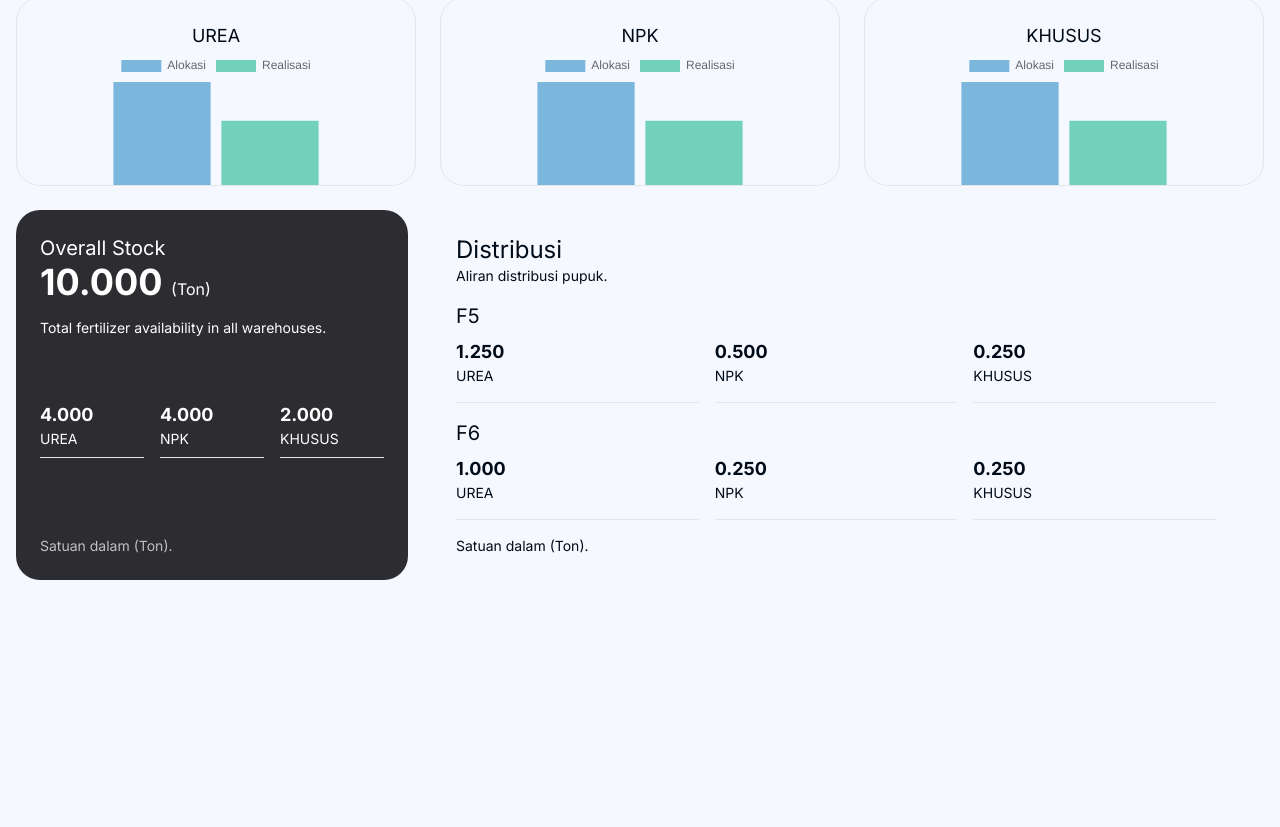
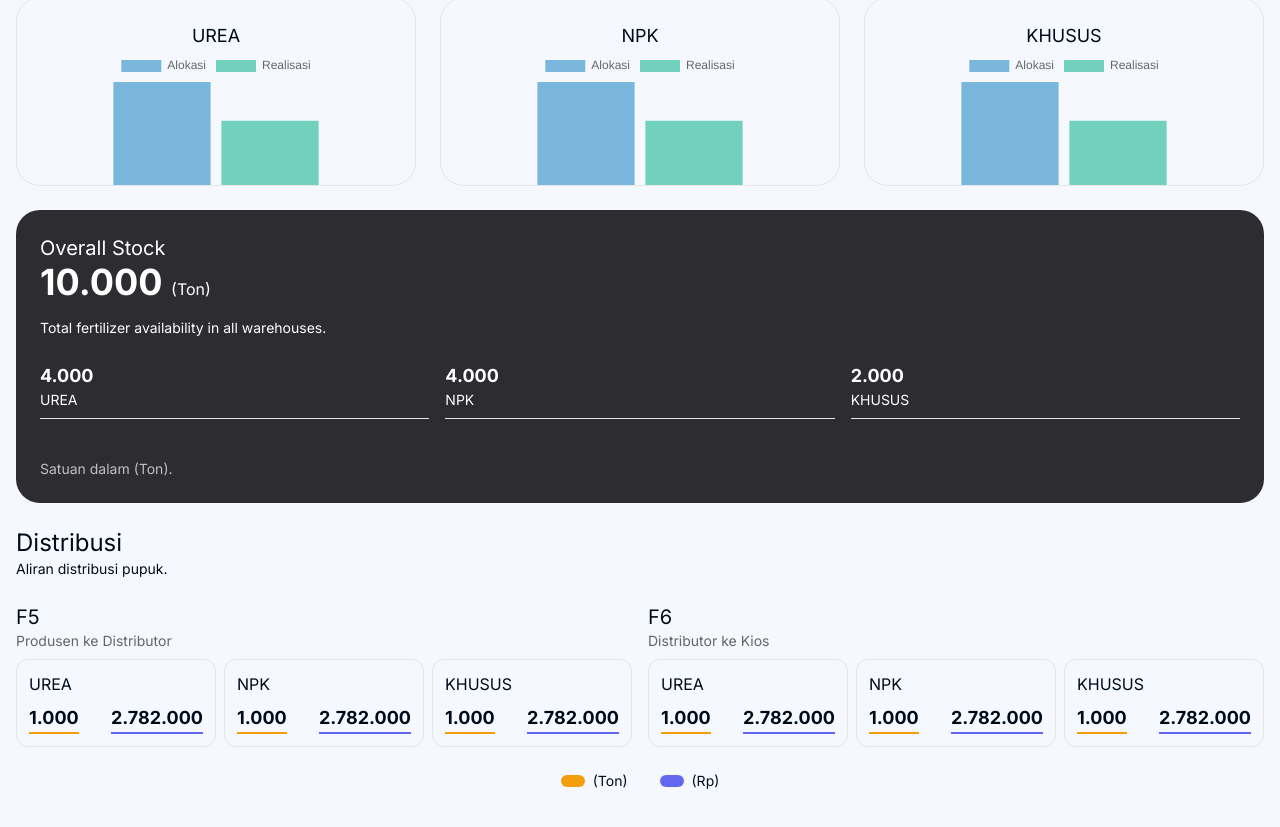
Before and after one commit to weexdayend/didactic-waffle, a Next.js app: page /en/home in a window 1280 px wide. Shown: the part 297-1124 px from the top of the page. Before the commit the page ends 957 px from the top, so only its background shows below. Built offline with nearby package versions, Linux system fonts and the light colour scheme.

Commit message:
new layout and color card with legend

```diff
--- a/src/app/[locale]/(main)/home/page.tsx
+++ b/src/app/[locale]/(main)/home/page.tsx
@@ -51,7 +51,6 @@ const Page = () => {
         </div>
         <CardOverall />
         <CardAch />
-
       </div>
     </div>
   )
--- a/src/components/home/card-ach.tsx
+++ b/src/components/home/card-ach.tsx
@@ -6,48 +6,106 @@ const CardAch = () => {
   const ca = useTranslations('CardAch');
 
   return (
-    <div className='flex flex-col w-full h-full justify-between gap-4 px-6 py-6 xl:col-span-2'>
+    <div className='w-full grid grid-cols-1 md:col-span-4 lg:col-span-4 xl:col-span-4 gap-6'>
       <div className='flex flex-col'>
         <h1 className='text-2xl'>Distribusi</h1>
         <h4 className='text-sm dark:text-white/60'>Aliran distribusi pupuk.</h4>
       </div>
+      <div className='w-full grid grid-cols-1 sm:grid-cols-1 md:grid-cols-1 lg:grid-cols-1 xl:grid-cols-2 gap-4'>
         <div className='flex flex-col w-full h-full'>
-        <h4 className='text-xl pb-2'>F5</h4>
-        <div className='grid grid-cols-3 gap-4'>
-          <div className='flex flex-col pb-4 border-b'>
-            <h6 className='text-lg font-bold '>1.250</h6>
-            <h6 className='text-sm'>UREA</h6>
+          <div className='flex flex-col'>
+            <h4 className='text-xl'>F5</h4>
+            <h4 className='text-sm text-zinc-800/70 dark:text-white/70 pb-2'>Produsen ke Distributor</h4>
           </div>
-          <div className='flex flex-col pb-4 border-b'>
-            <h6 className='text-lg font-bold'>0.500</h6>
-            <h6 className='text-sm'>NPK</h6>
+          <div className='grid w-full grid-cols-1 sm:grid-cols-1 md:grid-cols-1 lg:grid-cols-3 xl:grid-cols-3 gap-2'>
+            <div className='flex flex-col w-full border rounded-xl p-3'>
+              <h6 className='text-base pb-2'>UREA</h6>
+              <div className='flex flex-row w-full items-center justify-between'>
+                <div className='flex flex-row border-b-2 border-amber-500'>
+                  <h6 className='text-lg font-bold'>1.000</h6>
                 </div>
-          <div className='flex flex-col pb-4 border-b'>
-            <h6 className='text-lg font-bold'>0.250</h6>
-            <h6 className='text-sm'>KHUSUS</h6>
+                <div className='flex flex-row border-b-2 border-indigo-500'>
+                  <h6 className='text-lg font-bold'>2.782.000</h6>
+                </div>
+              </div>
+            </div>
+            <div className='flex flex-col w-full border rounded-xl p-3'>
+              <h6 className='text-base pb-2'>NPK</h6>
+              <div className='flex flex-row w-full items-center justify-between'>
+                <div className='flex flex-row border-b-2 border-amber-500'>
+                  <h6 className='text-lg font-bold'>1.000</h6>
+                </div>
+                <div className='flex flex-row border-b-2 border-indigo-500'>
+                  <h6 className='text-lg font-bold'>2.782.000</h6>
+                </div>
+              </div>
+            </div>
+            <div className='flex flex-col w-full border rounded-xl p-3'>
+              <h6 className='text-base pb-2'>KHUSUS</h6>
+              <div className='flex flex-row w-full items-center justify-between'>
+                <div className='flex flex-row border-b-2 border-amber-500'>
+                  <h6 className='text-lg font-bold'>1.000</h6>
+                </div>
+                <div className='flex flex-row border-b-2 border-indigo-500'>
+                  <h6 className='text-lg font-bold'>2.782.000</h6>
+                </div>
+              </div>
             </div>
           </div>
         </div>
 
         <div className='flex flex-col w-full h-full'>
-        <h4 className='text-xl pb-2'>F6</h4>
-        <div className='grid grid-cols-3 gap-4'>
-          <div className='flex flex-col pb-4 border-b'>
-            <h6 className='text-lg font-bold '>1.000</h6>
-            <h6 className='text-sm'>UREA</h6>
+          <div className='flex flex-col'>
+            <h4 className='text-xl'>F6</h4>
+            <h4 className='text-sm text-zinc-800/70 dark:text-white/70 pb-2'>Distributor ke Kios</h4>
           </div>
-          <div className='flex flex-col pb-4 border-b'>
-            <h6 className='text-lg font-bold'>0.250</h6>
-            <h6 className='text-sm'>NPK</h6>
+          <div className='grid w-full grid-cols-1 sm:grid-cols-1 md:grid-cols-1 lg:grid-cols-3 xl:grid-cols-3 gap-2'>
+            <div className='flex flex-col w-full border rounded-xl p-3'>
+              <h6 className='text-base pb-2'>UREA</h6>
+              <div className='flex flex-row w-full items-center justify-between'>
+                <div className='flex flex-row border-b-2 border-amber-500'>
+                  <h6 className='text-lg font-bold'>1.000</h6>
                 </div>
-          <div className='flex flex-col pb-4 border-b'>
-            <h6 className='text-lg font-bold'>0.250</h6>
-            <h6 className='text-sm'>KHUSUS</h6>
+                <div className='flex flex-row border-b-2 border-indigo-500'>
+                  <h6 className='text-lg font-bold'>2.782.000</h6>
                 </div>
               </div>
             </div>
-
-      <h6 className='text-sm'>Satuan dalam (Ton).</h6>
+            <div className='flex flex-col w-full border rounded-xl p-3'>
+              <h6 className='text-base pb-2'>NPK</h6>
+              <div className='flex flex-row w-full items-center justify-between'>
+                <div className='flex flex-row border-b-2 border-amber-500'>
+                  <h6 className='text-lg font-bold'>1.000</h6>
+                </div>
+                <div className='flex flex-row border-b-2 border-indigo-500'>
+                  <h6 className='text-lg font-bold'>2.782.000</h6>
+                </div>
+              </div>
+            </div>
+            <div className='flex flex-col w-full border rounded-xl p-3'>
+              <h6 className='text-base pb-2'>KHUSUS</h6>
+              <div className='flex flex-row w-full items-center justify-between'>
+                <div className='flex flex-row border-b-2 border-amber-500'>
+                  <h6 className='text-lg font-bold'>1.000</h6>
+                </div>
+                <div className='flex flex-row border-b-2 border-indigo-500'>
+                  <h6 className='text-lg font-bold'>2.782.000</h6>
+                </div>
+              </div>
+            </div>
+          </div>
+        </div>
+      </div>
+      <div className='flex flex-row w-full items-center justify-center gap-8'>
+        <div className='flex flex-row items-center gap-2'>
+          <div className='w-6 h-3 rounded-full bg-amber-500' />
+          <h6 className='text-sm'>(Ton)</h6>
+        </div>
+        <div className='flex flex-row items-center gap-2'>
+          <div className='w-6 h-3 rounded-full bg-indigo-500' />
+          <h6 className='text-sm'>(Rp)</h6>
+        </div>
+      </div>
     </div>
   )
 }
--- a/src/components/home/card-overall.tsx
+++ b/src/components/home/card-overall.tsx
@@ -6,7 +6,7 @@ const CardOverall = () => {
   const cs = useTranslations('CardStock');
 
   return (
-    <div className='grid w-full h-full bg-zinc-900/90 dark:bg-white px-6 py-6 rounded-3xl'>
+    <div className='grid w-full h-fit md:col-span-4 lg:col-span-4 xl:col-span-4 bg-zinc-900/90 dark:bg-white px-6 py-6 rounded-3xl'>
       <div className='flex flex-col h-full w-full justify-between gap-2'>
         <div className='w-full h-fit'>
           <h4 className='text-xl text-white dark:text-zinc-900'>{cs('title')}</h4>
```
Lines whose indentation alone changed are shown as unchanged.
